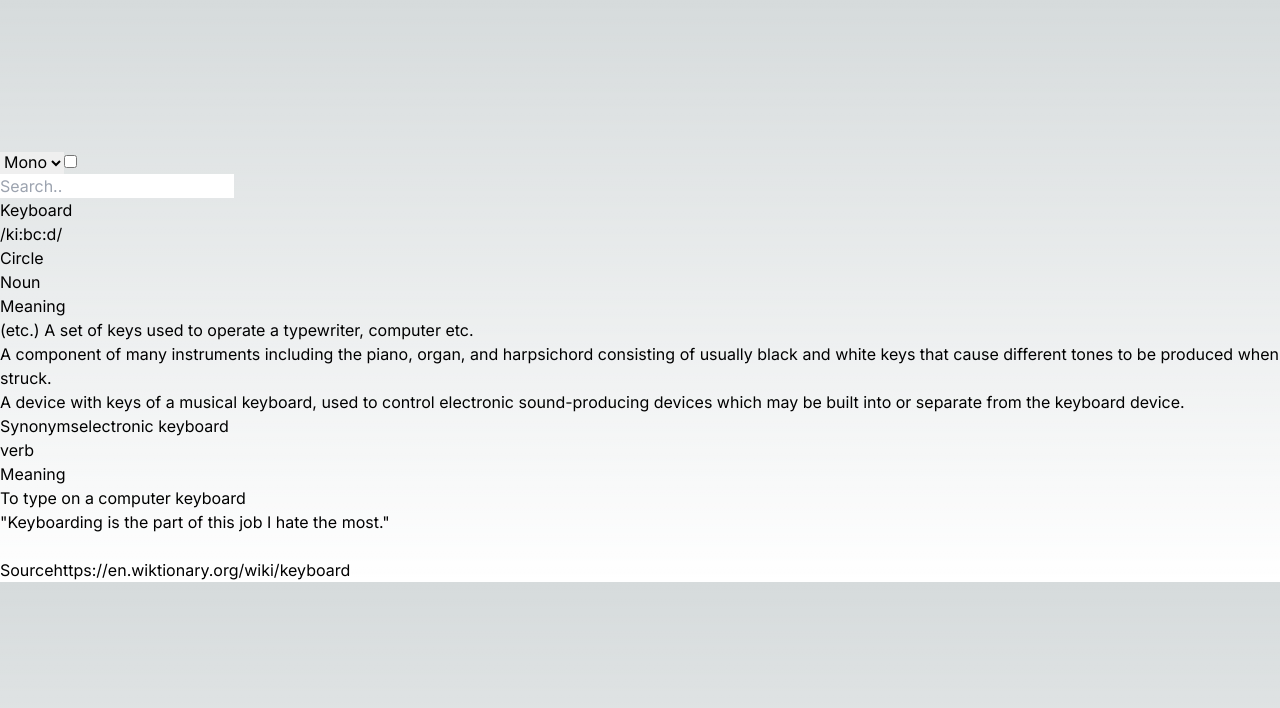
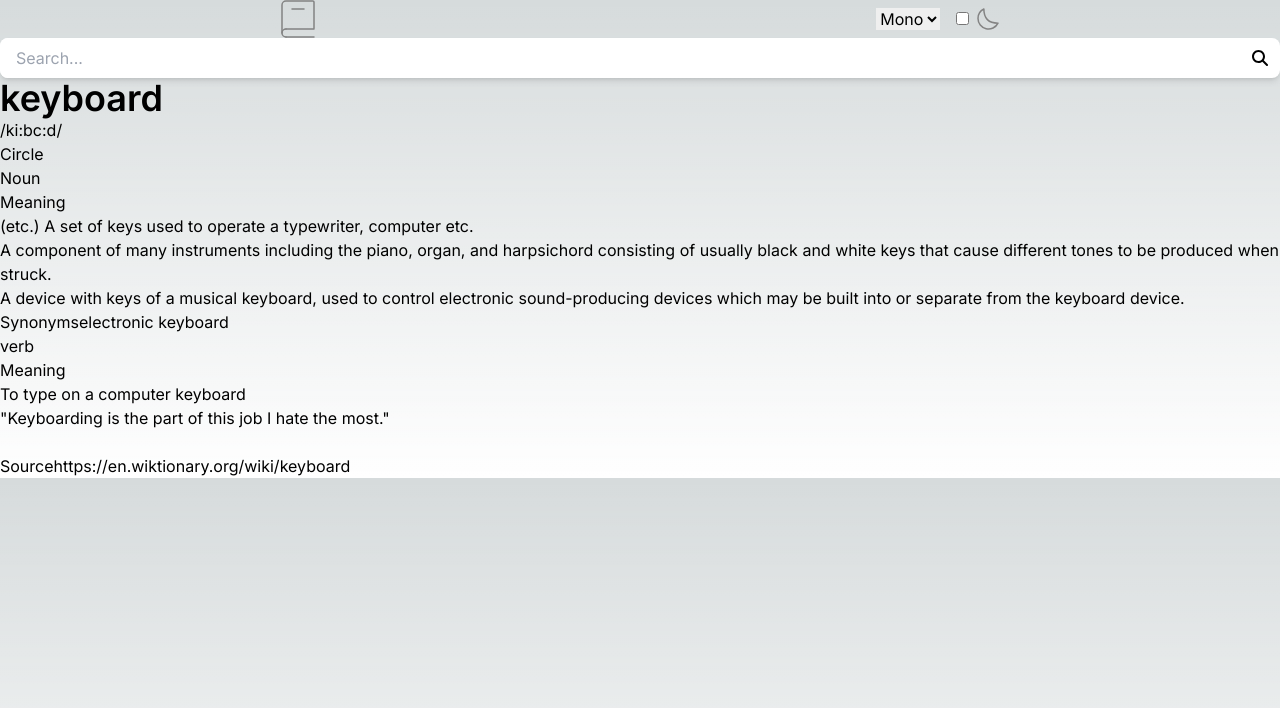
Before and after one commit to cwwittor/next-dictionary-app, a Next.js app: page / in a window 1280 px wide. Shown: the top 708 px of the page. Built offline with nearby package versions, Linux system fonts and the light colour scheme.

Commit message:
Fix: spacing top, search bar, header

```diff
--- a/src/app/page.js
+++ b/src/app/page.js
@@ -1,29 +1,82 @@
 import Image from "next/image";
+import { darkMode } from "./index.js";
+import Head from "next/head";
+
+import { FontAwesomeIcon } from "@fortawesome/react-fontawesome";
+import "./fontawesome";
 
 export default function Home() {
   return (
-    <main className="container mx-auto">
-      <div>
-        <svg></svg>
-        <div>
+    <main class="container mx-auto">
+      <div class="flex justify-around">
+        <svg
+          xmlns="http://www.w3.org/2000/svg"
+          width="34"
+          height="38"
+          viewBox="0 0 34 38"
+        >
+          <g
+            fill="none"
+            fill-rule="evenodd"
+            stroke="#838383"
+            stroke-linecap="round"
+            stroke-width="1.5"
+          >
+            <path d="M1 33V5a4 4 0 0 1 4-4h26.8A1.2 1.2 0 0 1 33 2.2v26.228M5 29h28M5 37h28" />
+            <path stroke-linejoin="round" d="M5 37a4 4 0 1 1 0-8" />
+            <path d="M11 9h12" />
+          </g>
+        </svg>
+        <div class="flex gap-2 justify-evenly items-center">
           <select>
             <option>Mono</option>
           </select>
+          <div class="vl"></div>
           <label class="switch">
             <input type="checkbox" />
             <span class="slider round"></span>
           </label>
+          <svg
+            xmlns="http://www.w3.org/2000/svg"
+            width="22"
+            height="22"
+            viewBox="0 0 22 22"
+          >
+            <path
+              fill="none"
+              stroke="#838383"
+              stroke-linecap="round"
+              stroke-linejoin="round"
+              stroke-width="1.5"
+              d="M1 10.449a10.544 10.544 0 0 0 19.993 4.686C11.544 15.135 6.858 10.448 6.858 1A10.545 10.545 0 0 0 1 10.449Z"
+            />
+          </svg>
         </div>
       </div>
-      <input type="text" placeholder="Search.." />
+      <div class="flex items-center bg-white rounded-lg shadow-md">
+        <input
+          type="text"
+          class="w-full px-4 py-2 rounded-l-lg focus:outline-none"
+          placeholder="Search..."
+        />
+        <a href="#" class="flex items-center px-3 rounded-r-lg">
+          <svg
+            xmlns="http://www.w3.org/2000/svg"
+            height="1em"
+            viewBox="0 0 512 512"
+          >
+            <path d="M416 208c0 45.9-14.9 88.3-40 122.7L502.6 457.4c12.5 12.5 12.5 32.8 0 45.3s-32.8 12.5-45.3 0L330.7 376c-34.4 25.2-76.8 40-122.7 40C93.1 416 0 322.9 0 208S93.1 0 208 0S416 93.1 416 208zM208 352a144 144 0 1 0 0-288 144 144 0 1 0 0 288z" />
+          </svg>
+        </a>
+      </div>
       <div>
         <div>
-          <h1 class="">Keyboard</h1>
-          <span>/ki:bc:d/</span>
+          <h1 class="inter text-4xl font-semibold">keyboard</h1>
+          <span class="sans purple">/ki:bc:d/</span>
         </div>
         <a>Circle</a>
       </div>
-      <span>Noun</span>
+      <span class="">Noun</span>
       <div>
         <h6>Meaning</h6>
         <div>
```
